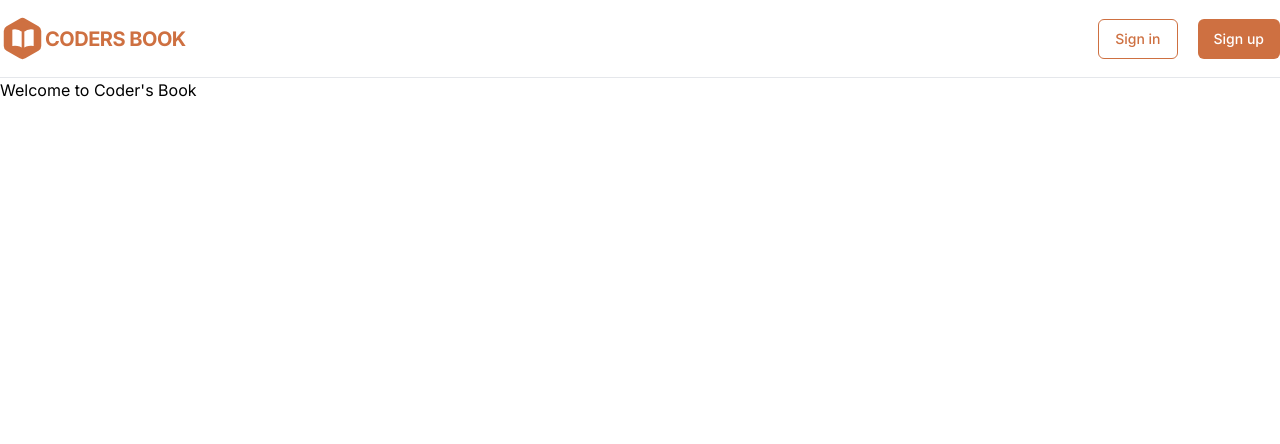
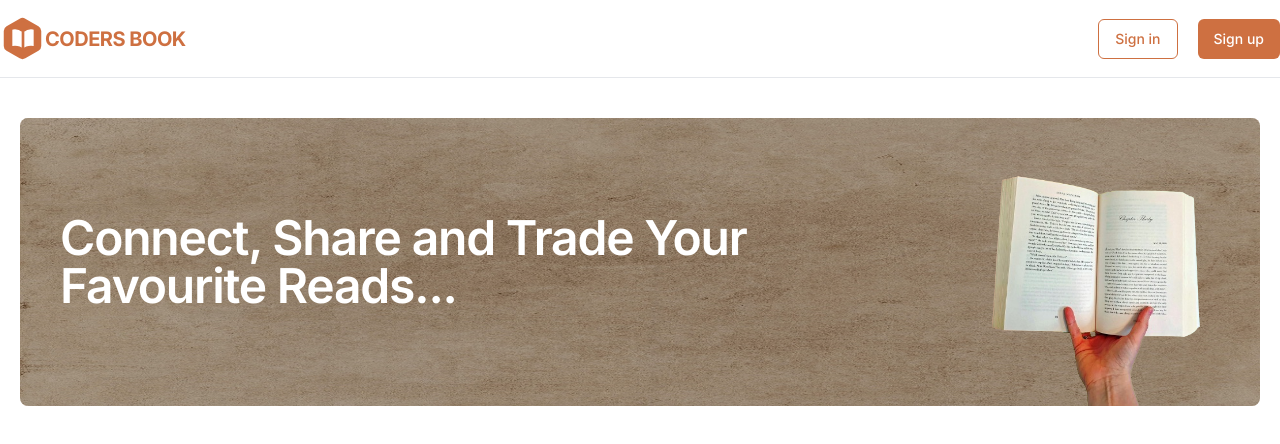
Before and after one commit to akg568794/Coders_Book, a Next.js app: page / in a window 1280 px wide. Shown: the top 444 px of the page. Built offline with nearby package versions, Linux system fonts and the light colour scheme.

Commit message:
Added Banner

```diff
--- a/src/app/page.tsx
+++ b/src/app/page.tsx
@@ -1,9 +1,10 @@
+import Banner from '@/components/Banner'
 import React from 'react'
 
 const page = () => {
   return (
     <>
-    <h1>Welcome to Coder's Book</h1>
+    <Banner/>
     </>
   )
 }
--- /dev/null
+++ b/src/components/Banner.tsx
@@ -0,0 +1,38 @@
+import Image from 'next/image'
+import React from 'react'
+import  BookImage from "../../public/BookImage.png"
+import  PaperBg from "../../public/PaperBg.jpg"
+
+const Banner = () => {
+  return (
+    <div className='mx-auto max-w-7xl px-5 py-10'>
+        <div className="relative">
+            <Image
+            src={PaperBg}
+            alt="billboard"
+            className="h-72 w-full rounded-lg"
+            height={0}
+            width={0}
+            sizes="100vw"
+            />
+
+        <div className="absolute inset-0 h-full w-full rounded-lg bg-gray-950 opacity-30"/>
+            <Image
+                src={BookImage}
+                alt="billboard"
+                className="absolute bottom-0 right-5"
+                height={0}
+                width={0}
+                sizes="100vw"
+                style={{ width: 'auto', height: '18rem' }}
+            />
+            <h3 className="absolute left-10 top-1/2 w-full max-w-3xl -translate-y-1/2 text-5xl font-semibold tracking-tight text-white">
+                Connect, Share and Trade Your Favourite Reads...
+            </h3>
+
+        </div>
+    </div>
+  )
+}
+
+export default Banner
```
Also changed, not shown: public/BookImage.png (added), public/PaperBg.jpg (added).
